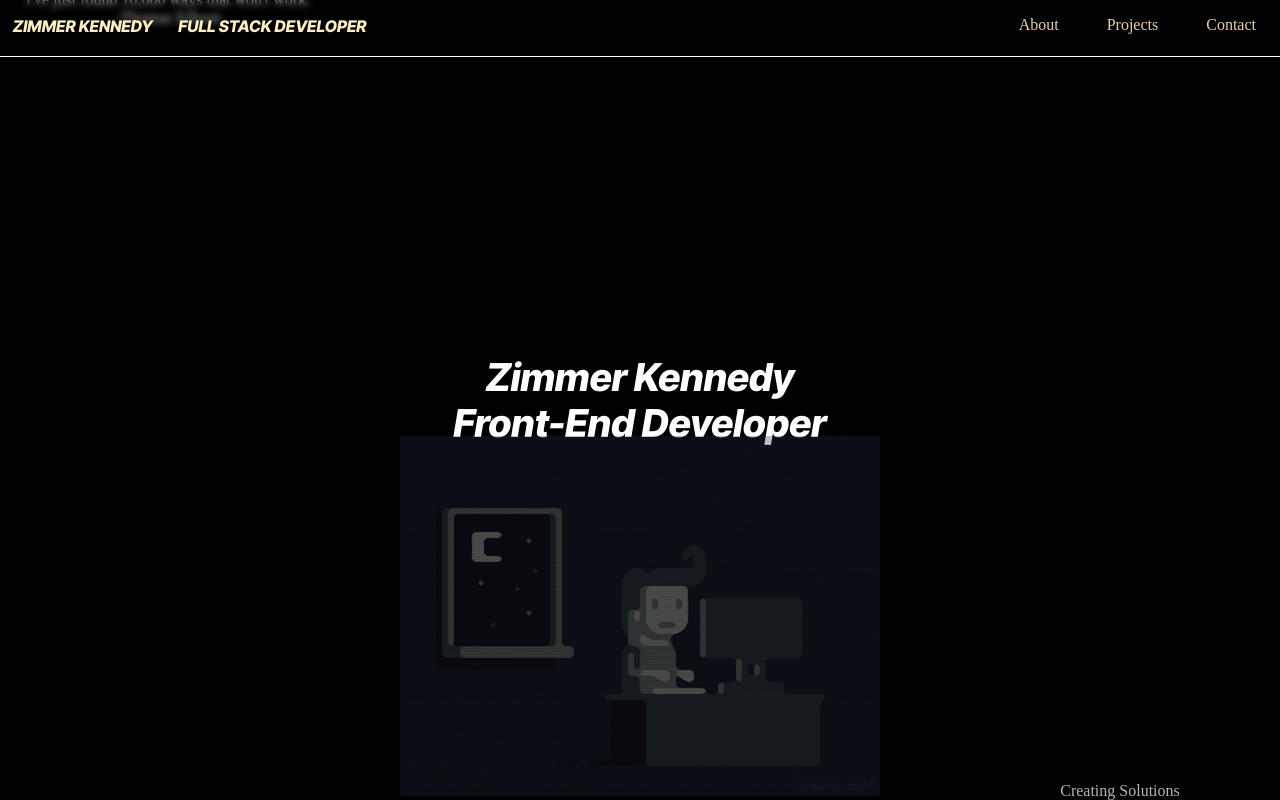
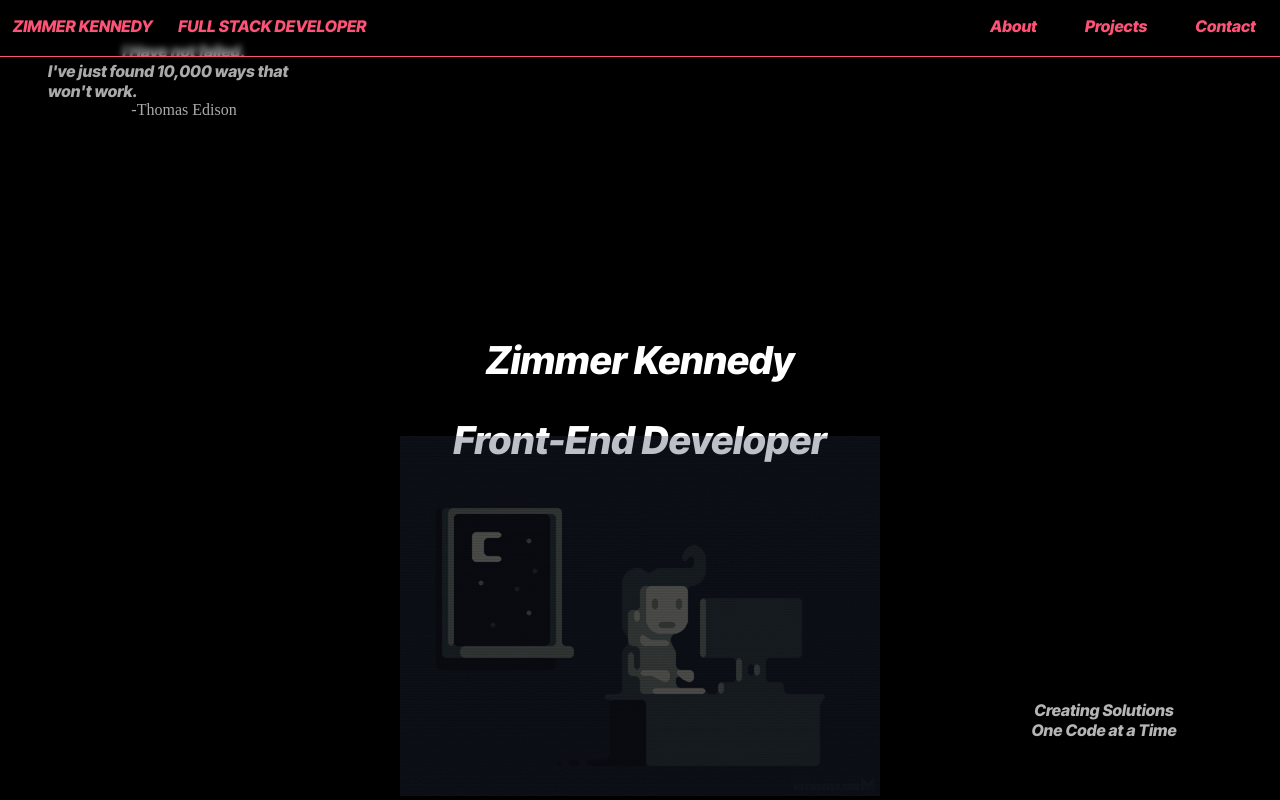
Before and after one commit to ZimmerKennedy/personal-portfolio, a React (Vite) app: page / in a window 1280 px wide. Built offline with nearby package versions, Linux system fonts and the light colour scheme; a web font is replaced by a local one.

Commit message:
working-on-about-page

```diff
--- a/src/components/about/About.css
+++ b/src/components/about/About.css
@@ -1,4 +1,4 @@
-.about-container{
+#about-container{
     display: flex;
     flex-direction: row;
     height: 100%;
@@ -6,8 +6,41 @@
     align-items: center;
 }
 
-.left-section-about{
-    background-color: aliceblue;
+#left-section-about{
+    background-color: black;
+    flex: 1.5;
+    height: 100%;
+    display: flex;
+    justify-content: center;
+    align-items: center;
+    flex-direction: column;
+}
+
+.name-tag{
+    margin-right: 10rem;
+    padding-bottom: 4rem;
+    font-size: 3rem;
+    color:white
+}
+
+.left-section-contents{
+    margin-bottom: 1rem;
+    display: flex;
+    color: #B5B5B5;
+    font-size: 1.5rem;
+    margin: 0 5rem;
+    line-height: 2.5rem;
+    padding-bottom: 0.5rem 0;
+    border-bottom: 1px solid #ff5277;
+}
+
+.left-section-contents:hover{
+    color: white;
+    border-bottom: 3px solid #ff5277;
+}
+
+#middle-section-about{
+    background-color:black;
     flex: 2;
     height: 100%;
     display: flex;
@@ -15,20 +48,48 @@
     align-items: center;
 }
 
-.middle-section-about{
-    background-color:gainsboro;
-    flex: 1;
+#right-section-about{
+    background-color:black;
     height: 100%;
+    flex: 1.5;
     display: flex;
     justify-content: center;
     align-items: center;
+    flex-direction: row;
+    justify-content: space-evenly;
 }
 
-.right-section-about{
-    background-color:gray;
+.right-section-contents {
+    color: white;
+    margin-bottom: 40rem;
+    padding-right: 1.5rem;
+
+    font-size: 2rem;
+    border-bottom: 1px solid #ff5277;
+    border-right: 3px solid #ff5277;
+}
+/*  this is cool */
+.right-section-contents:hover{
+    border-style: solid #ff5277;
+    border-width: 3px 1px;
+}
+
+/* .right-section-contents:hover {
+    border: 1px solid #ff5277;
+    border-width: 1px 3px;
+    padding-left: 1.5rem;
+    cursor: pointer;
+} */
+
+#profileLogo {
+    width: 100%;
     height: 100%;
-    flex: 2;
-    display: flex;
-    justify-content: center;
-    align-items: center;
-}
+    object-fit: cover;
+    transition: opacity 0.2s ease-in-out;
+    opacity: 0.5;
+
+  }
+
+  #profileLogo:hover {
+    opacity: 1;
+  }
--- a/src/components/about/About.jsx
+++ b/src/components/about/About.jsx
@@ -1,25 +1,52 @@
-import React, { useState, useEffect } from "react";
+import React, { useState } from "react";
 import "./About.css";
+import zimmerProfile from "../../../public/zimmerProfile.png"
 const About = () => {
+
+  const [activeCategory, setActiveCategory] = useState("frontend");
+
+  const handleCategoryClick = (category) => {
+    setActiveCategory(category);
+  };
+
   return (
-    <div className="about-container">
-      <section className="left-section-about">
-        <div className="left-section-contents">Hello</div>
-        <div className="left-section-contents">Hello</div>
-        <div className="left-section-contents">Hello</div>
+    <div id="about-container">
+      <section id="left-section-about">
+        <div className="name-tag font3">Hi, I'm Zimmer</div>
+        <div className="left-section-contents font3">
+          A Full Stack Software Developer who loves turning ideas into reality
+          through web development.
+        </div>
+        <div className="left-section-contents font3">
+          I bring a disciplined and determined approach to my work. taking pride
+          in writing clean, efficient code and enjoy tackling complex challenges
+          to find elegant solutions.
+        </div>
+        <div className="left-section-contents font3">
+        When I'm not coding, You can find me in the
+          gym working out, swimming, and or cycling. I believe that a healthy
+          body and mind are essential to achieving success in all areas of life.
+        </div>
       </section>
-      <section className="middle-section-about">
-        <div className="middle-section-contents">Its Me</div>
-        <div className="middle-section-contents">Its Me</div>
-        <div className="middle-section-contents">Its Me</div>
+      <section id="middle-section-about">
+        <img id="profileLogo" src={zimmerProfile} alt="profilePicZimmer" />
       </section>
-      <section className="right-section-about">
-        <div className="right-section-contents">PERN</div>
-        <div className="right-section-contents">PERN</div>
-        <div className="right-section-contents">PERN</div>
+      <section id="right-section-about">
+        <div className="right-section-contents font3">FRONTEND</div>
+        <div className="right-section-contents font3">BACKEND</div>
+        <div className="right-section-contents font3">MISC</div>
+        <div className="frontend-contents">FRONTEND</div>
+        <div className="backend-contents">BACKEND</div>
+        <div className="misc-contents">MISC</div>
       </section>
     </div>
   );
 };
 
+// //         <div className="left-section-contents font3">
+// I'm excited to bring my skills and experience to your project and help
+// bring your vision to life through clean, efficient, and effective
+// code. Let's work together to build something great!
+// </div>
+
 export default About;
--- a/src/components/home/Home.jsx
+++ b/src/components/home/Home.jsx
@@ -1,9 +1,15 @@
 import React, { useState, useEffect } from "react";
 import "./home.css";
-import codingGif from "../../codingGIF.gif"
+import codingGif from "../../codingGIF.gif";
 function Home() {
   const [wordIndex, setWordIndex] = useState(0);
-  const words = ["Software Engineer","Full-Stack Developer", "Web App Developer", "Front-End Developer","Back-End Developer"];
+  const words = [
+    "Software Engineer",
+    "Full-Stack Developer",
+    "Web App Developer",
+    "Front-End Developer",
+    "Back-End Developer",
+  ];
 
   useEffect(() => {
     const intervalId = setInterval(() => {
@@ -15,31 +21,27 @@ function Home() {
 
   return (
     <>
-      <div className="contents">
-        <div className="left-side-container">
+      <div id="home-container">
+        <div id="left-side-container">
           <div class="left-side-content-wrapper">
-          <div className="left-side-content-items">I Have not failed.</div>
-          <div className="left-side-content-items">
+            <div className="left-side-content-items font3">I Have not failed.</div>
+            <div className="left-side-content-items font3">
               I've just found 10,000 ways that won't work.
             </div>
             <div className="left-side-content-items">-Thomas Edison</div>
           </div>
         </div>
-        <div className="middle-container">
+        <div id="middle-container">
           <div className="middle-content-items font3">Zimmer Kennedy</div>
           <div className="middle-content-items font3">{words[wordIndex]}</div>
           <div className="logo">
-          <img src={codingGif}alt="example GIF"  />
+            <img src={codingGif} alt="example GIF" />
           </div>
         </div>
-        <div className="right-side-container">
+        <div id="right-side-container">
           <div class="right-side-content-wrapper">
-          <div className="right-side-content-items">
-            Creating Solutions
-          </div>
-          <div className="right-side-content-items">
-            One Code at a Time
-          </div>
+            <div className="right-side-content-items font3">Creating Solutions</div>
+            <div className="right-side-content-items font3">One Code at a Time</div>
           </div>
         </div>
       </div>
--- a/src/components/home/home.css
+++ b/src/components/home/home.css
@@ -1,4 +1,4 @@
-.contents {
+#home-container {
   display: flex;
   flex-direction: row;
   justify-content: center;
@@ -7,7 +7,7 @@
   position: relative;
 }
 
-.left-side-container {
+#left-side-container {
   display: flex;
   flex-direction: column;
   justify-content: center;
@@ -22,15 +22,16 @@
   flex-direction: column;
   align-items: center;
   font-size: 1.5rem;
-  color:   #B5B5B5;
+  color:   #aaa;
 }
-.left-side-content-wrapper {
-  position: relative;
-  bottom: 20rem;
+
+.left-side-content-wrapper{
+  margin: 0 0 40rem 2rem;
+
 }
 
 
-.middle-container {
+#middle-container {
   display: flex;
   flex-direction: column;
   justify-content: center;
@@ -41,11 +42,12 @@
 
 .middle-content-items{
   color: white;
-  font-size: 4rem;
+  font-size: 6rem;
   font-weight: bolder;
+  line-height: 5rem;
 }
 
-.right-side-container {
+#right-side-container {
   display: flex;
   flex-direction: column;
   justify-content: center;
@@ -63,8 +65,7 @@
 }
 
 .right-side-content-wrapper {
-  position: relative;
-  top: 20rem;
+  margin: 40rem 2rem 0 0;
 }
 
 .logo {
--- a/src/components/mainpage/Mainpage.css
+++ b/src/components/mainpage/Mainpage.css
@@ -1,3 +1,7 @@
+.container::-webkit-scrollbar {
+  display: none;
+}
+
 .container{
     height: 100vh;
     scroll-snap-type: y mandatory;
@@ -6,10 +10,10 @@
 
 .section {
   height: 100vh;
-  /* scroll-snap-align: start; */
+  scroll-snap-align: start;
 }
 #section1 {
-    background-color: #0C0C0C;
+    background-color: #0e141b;
   }
   /* #section2 {
     background-color: #E0A96D;
--- a/src/components/navbar/Navbar.jsx
+++ b/src/components/navbar/Navbar.jsx
@@ -28,9 +28,9 @@ const Navbar = () => {
 
         {/* Render navbar items on large screens */}
         <div className={`right-side-navbar ${toggleNavbar ? "show" : ""}`}>
-          <span className="right-side-navbar-items">About</span>
-          <span className="right-side-navbar-items">Projects</span>
-          <span className="right-side-navbar-items">Contact</span>
+          <span className="right-side-navbar-items font3">About</span>
+          <span className="right-side-navbar-items font3">Projects</span>
+          <span className="right-side-navbar-items font3">Contact</span>
         </div>
       </div>
     </nav>
--- a/src/components/navbar/navbar.css
+++ b/src/components/navbar/navbar.css
@@ -1,7 +1,7 @@
 .navbar {
   display: flex;
   font-size: 1rem;
-  border-bottom: 0.5px solid white;
+  border-bottom: 0.5px solid #ff5277;
   height: 2.5rem;
   justify-content: space-between;
   padding-top: 1rem;
@@ -15,17 +15,17 @@
 
 .left-side-navbar-items {
   padding: 0.8rem;
-  color: #FBEEC1;
+  color: #ff5277;
 }
 
 .right-side-navbar-items {
   padding: 1.5rem;
-  color: #E8D0A9;
+  color: #ff5277;
 }
 
 .right-side-navbar-items:hover,
 .left-side-navbar-items:hover {
-  color: gold;
+  color: #ff5277;
   font-weight: bold;
   cursor: pointer;
   font-size: 2rem;
--- a/src/index.css
+++ b/src/index.css
@@ -1,10 +1,17 @@
+html::-webkit-scrollbar {
+  display: none;
+}
+
 html {
+  -ms-overflow-style: none;
+  scrollbar-width: none;
   width: 100vw;
   height: 100vh;
   overflow-x: hidden;
   scroll-behavior: smooth;
   background-color: white;
 }
+
 
 body {
   margin: 0;
```
Also changed, not shown: src/components/mainpage/Mainpage.jsx (+3 -9 lines), public/zimmerProfile.png (added). Lines whose indentation alone changed are shown as unchanged.
